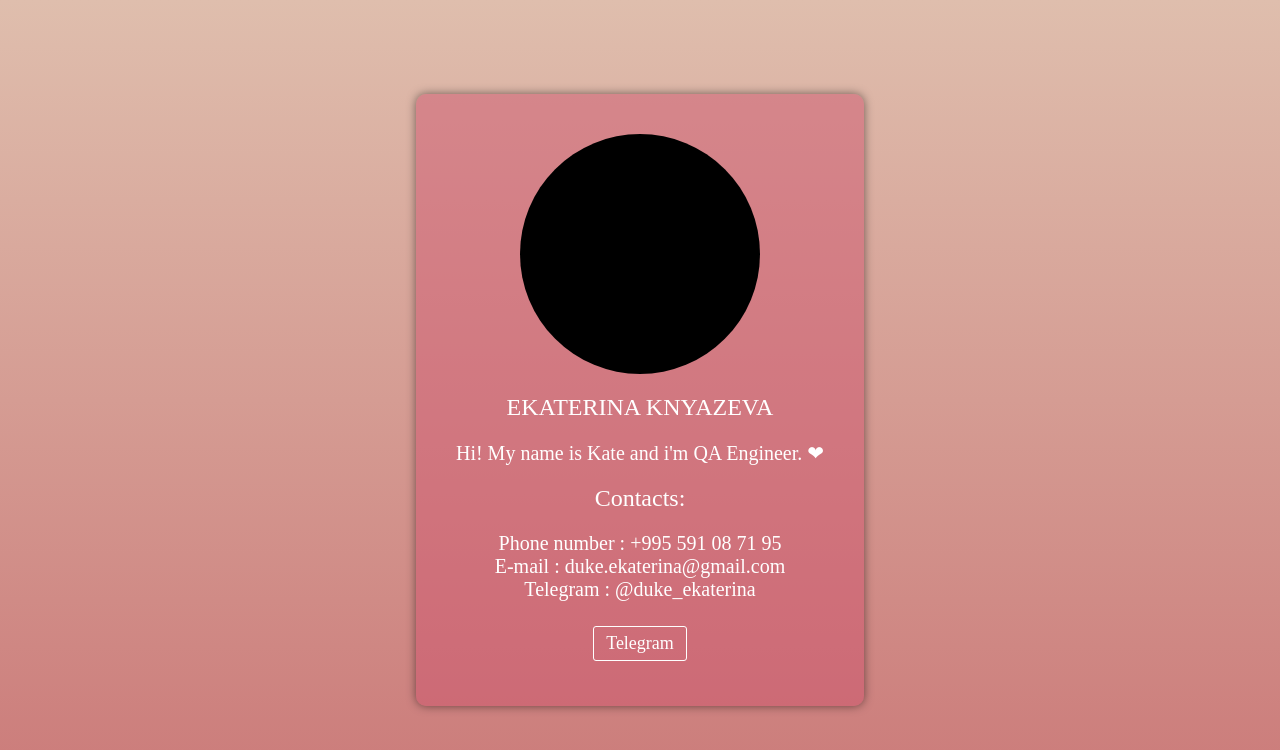
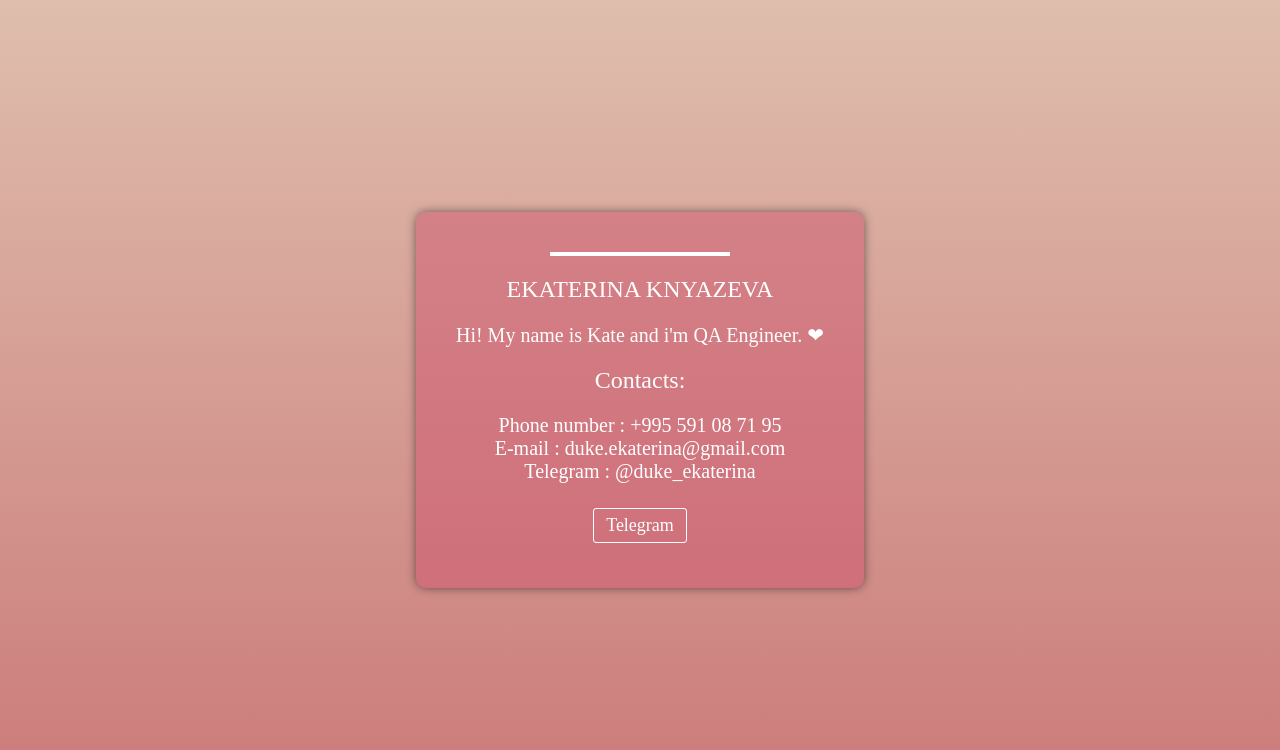
Before and after one commit to dukeekaterina/dukeekaterina.github.io, a plain HTML site: page index.html in a window 1280 px wide. Drawn offline with Linux system fonts and the light colour scheme.

Commit message:
Update style.css

```diff
--- a/style.css
+++ b/style.css
@@ -9,15 +9,17 @@ body {
   }
   .container {
     padding: 40px;
-    background-color: rgba(205, 79, 107, 0.47); /* Измененный цвет фона блока */
+    background-color: rgba(205, 79, 107, 0.47);
     text-align: center;
     border-radius: 10px;
     box-shadow: 0 0 10px rgba(0, 0, 0, 0.5);
   }
   .profile-image {
-    width: 240px;
-    height: 240px;
-    border-radius: 50%;
+    width: 100%;
+    height: auto;
+    max-width: 180px;
+    border: 2px solid white;
+    box-sizing: border-box;
     background-color: #000;
     margin: 0 auto;
     display: flex;
```
